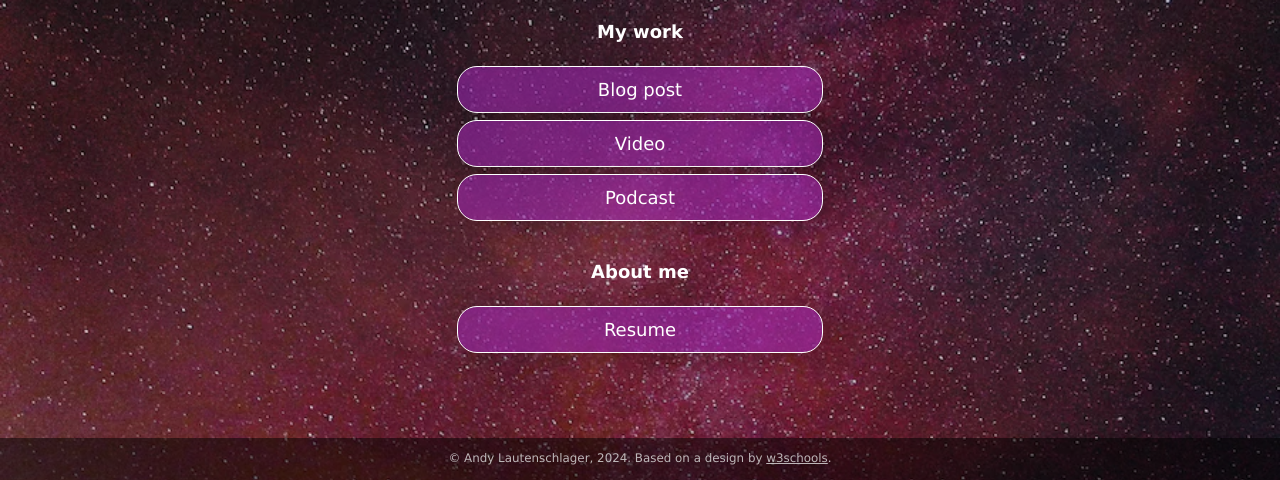
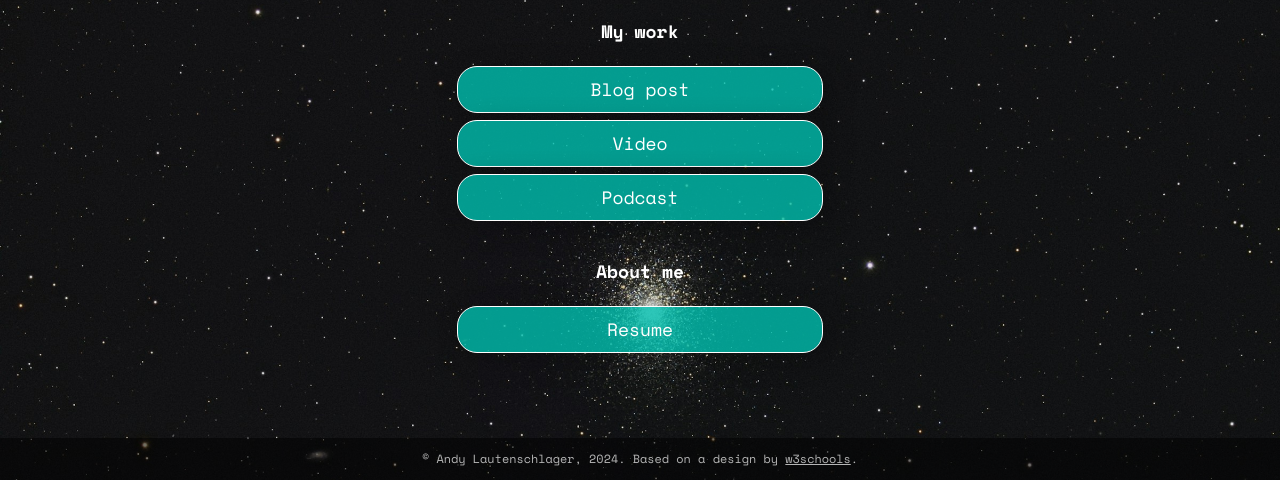
Before and after one commit to pranikav/pranikav.github.io, a plain HTML site: page index.html in a window 1280 px wide. Shown: the part 320-800 px from the top of the page. Drawn offline with nearby package versions, Linux system fonts and the light colour scheme.

Commit message:
Changing colors and fonts

```diff
--- a/css/style.css
+++ b/css/style.css
@@ -1,9 +1,9 @@
 :root {
     --primaryText: #fff;
     --secondaryText: #ff015e;
-    --primary: rgba(156, 39, 176, .60);
-    --secondary: rgba(255, 1, 94, .60);
-    --buttonHover: rgba(156, 39, 176, .40);
+    --primary: rgba(0, 192, 176, .8);
+    --secondary: rgba(194, 131, 194, .8);
+    --buttonHover: rgba(9, 64, 116, 1);
     --smallButtonHover: rgba(0, 0, 0, .25);
 }
 
@@ -26,7 +26,7 @@ body {
     min-height: 100%;
     /* The image used for the site background. Try changing skyscape.jpg to stars.jpg. Put a replacement photo in the images folder and, in line 21 below, replace skyscape.jpg with yourbackgroundfilename.jpg */
     /* The linear gradient darkens the image, like putting a sunglasses lens on top of it. If you want to darken the image even more, change 0.1 (both times) to 0.3 or higher */
-    background: linear-gradient(rgba(0, 0, 0, 0.1), rgba(0, 0, 0, 0.1)), url(../images/stars.jpg);
+    background: linear-gradient(rgba(0, 0, 0, 0.1), rgba(0, 0, 0, 0.1)), url(../images/back.jpg);
     /* Prevents the browser from repeating or "tiling" the background image *
     background-repeat: no-repeat;
     background-position: center;
@@ -34,7 +34,7 @@ body {
     background-attachment: fixed;
     /* Resizes the background image to cover the entire container */
     background-size: cover;
-    font-family: Futura, Verdana, sans-serif;
+    font-family: "Space Mono", monospace;
     line-height: 1.5;
     font-size: 18px;
     display: flex;
--- a/index.html
+++ b/index.html
@@ -8,6 +8,9 @@
   <!-- Add your name below -->
 <title>Pranika Vardhan</title>
   <link rel="stylesheet" href="css/style.css">
+  <link rel="preconnect" href="https://fonts.googleapis.com">
+  <link rel="preconnect" href="https://fonts.gstatic.com" crossorigin>
+  <link href="https://fonts.googleapis.com/css2?family=Noto+Serif:ital,wght@0,100..900;1,100..900&family=Space+Mono:ital,wght@0,400;0,700;1,400;1,700&display=swap" rel="stylesheet">
 </head>
 
 <body class="main-text-color">
```
